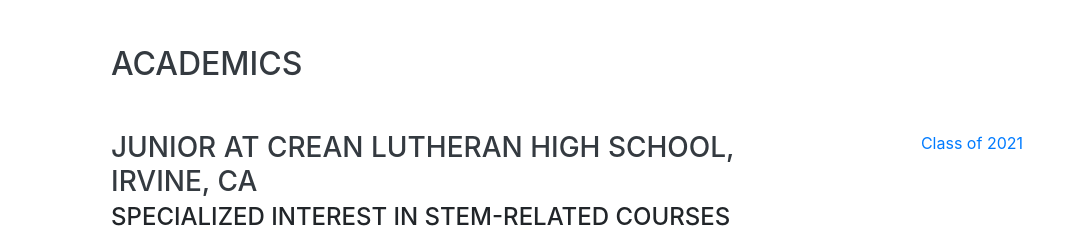
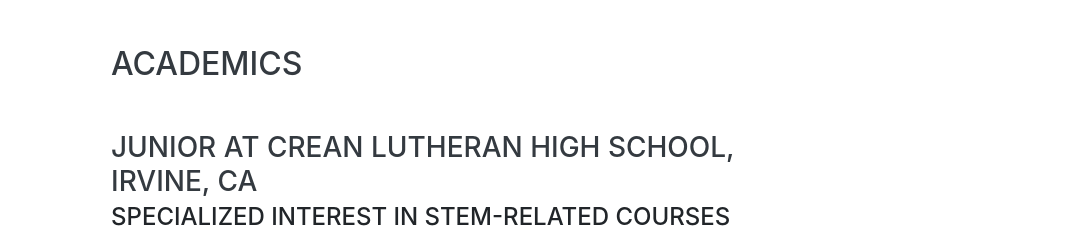
Before and after one commit to hoxykidmilli/hoxykidmilli.github.io, a website with bundled scripts: page index.html in a window 1280 px wide. Shown: the part 804-1032 px from the top of the page, without its empty margins (209-1280 px from the left). Built offline with nearby package versions, Linux system fonts and the light colour scheme; a web font is replaced by a local one.

Commit message:
Update index.html

```diff
--- a/index.html
+++ b/index.html
@@ -201,7 +201,7 @@
             <p>Interested in math-related and science-related courses but is willing to push his boundaries and take any challenging courses.</p>
           </div>
           <div class="resume-date text-md-right">
-            <span class="text-primary">Class of 2021</span>
+            <span class="text-primary"></span>
           </div>
         </div>
 
```
